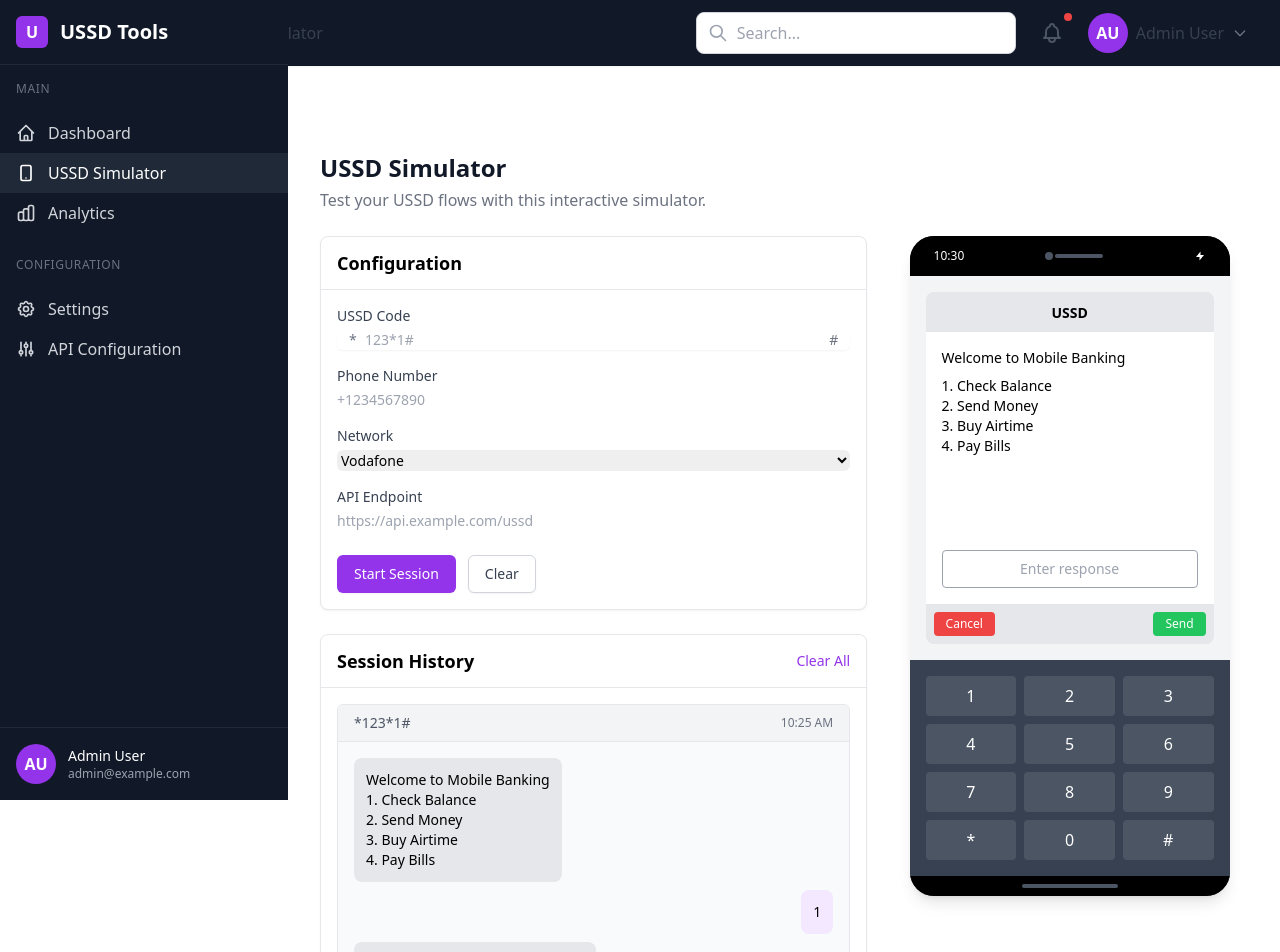
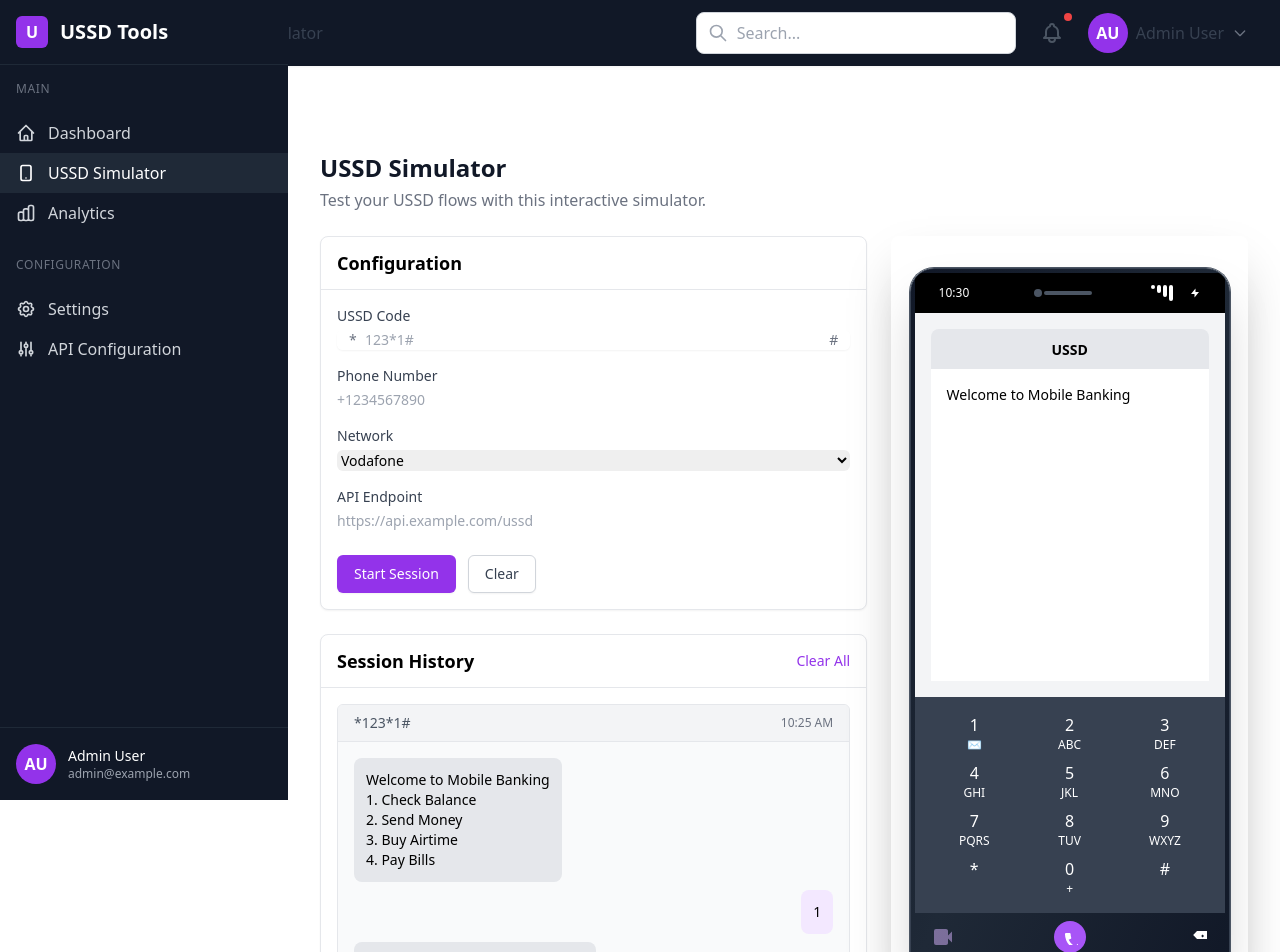
Before and after one commit to KorirMoze/USSD-Simulator, a Nuxt app in the folder ussd-sandbox/: page /sandbox in a window 1280 px wide. Shown: the top 952 px of the page. Built offline with nearby package versions, Linux system fonts and the light colour scheme.

Commit message:
styling simulator and click buttons

```diff
--- a/ussd-sandbox/pages/sandbox.vue
+++ b/ussd-sandbox/pages/sandbox.vue
@@ -10,14 +10,16 @@
       class="transition-all duration-300 ease-in-out pt-16"
       :class="{
         'lg:ml-64 xl:ml-72 2xl:ml-80': sidebarOpen,
-        'ml-0': !sidebarOpen
+        'ml-0': !sidebarOpen,
       }"
     >
       <div class="px-4 py-6 lg:px-6 xl:px-8 2xl:px-10 max-w-7xl mx-auto">
         <!-- Content Header -->
         <div class="mb-6">
           <h1 class="text-2xl font-bold text-gray-900">USSD Simulator</h1>
-          <p class="text-gray-500 mt-1">Test your USSD flows with this interactive simulator.</p>
+          <p class="text-gray-500 mt-1">
+            Test your USSD flows with this interactive simulator.
+          </p>
         </div>
 
         <!-- Main Content Grid -->
@@ -32,9 +34,15 @@
               <div class="p-4 space-y-4">
                 <!-- USSD Code Input -->
                 <div>
-                  <label for="ussd-code" class="block text-sm font-medium text-gray-700 mb-1">USSD Code</label>
+                  <label
+                    for="ussd-code"
+                    class="block text-sm font-medium text-gray-700 mb-1"
+                    >USSD Code</label
+                  >
                   <div class="mt-1 relative rounded-md shadow-sm">
-                    <div class="absolute inset-y-0 left-0 pl-3 flex items-center pointer-events-none">
+                    <div
+                      class="absolute inset-y-0 left-0 pl-3 flex items-center pointer-events-none"
+                    >
                       <span class="text-gray-500 sm:text-sm">*</span>
                     </div>
                     <input
@@ -43,7 +51,9 @@
                       class="focus:ring-purple-500 focus:border-purple-500 block w-full pl-7 pr-12 sm:text-sm border-gray-300 rounded-md"
                       placeholder="123*1#"
                     />
-                    <div class="absolute inset-y-0 right-0 pr-3 flex items-center pointer-events-none">
+                    <div
+                      class="absolute inset-y-0 right-0 pr-3 flex items-center pointer-events-none"
+                    >
                       <span class="text-gray-500 sm:text-sm">#</span>
                     </div>
                   </div>
@@ -51,7 +61,11 @@
 
                 <!-- Phone Number Input -->
                 <div>
-                  <label for="phone-number" class="block text-sm font-medium text-gray-700 mb-1">Phone Number</label>
+                  <label
+                    for="phone-number"
+                    class="block text-sm font-medium text-gray-700 mb-1"
+                    >Phone Number</label
+                  >
                   <input
                     type="text"
                     id="phone-number"
@@ -62,7 +76,11 @@
 
                 <!-- Network Select -->
                 <div>
-                  <label for="network" class="block text-sm font-medium text-gray-700 mb-1">Network</label>
+                  <label
+                    for="network"
+                    class="block text-sm font-medium text-gray-700 mb-1"
+                    >Network</label
+                  >
                   <select
                     id="network"
                     class="focus:ring-purple-500 focus:border-purple-500 block w-full sm:text-sm border-gray-300 rounded-md"
@@ -76,7 +94,11 @@
 
                 <!-- API Endpoint Input -->
                 <div>
-                  <label for="api-endpoint" class="block text-sm font-medium text-gray-700 mb-1">API Endpoint</label>
+                  <label
+                    for="api-endpoint"
+                    class="block text-sm font-medium text-gray-700 mb-1"
+                    >API Endpoint</label
+                  >
                   <input
                     type="text"
                     id="api-endpoint"
@@ -105,36 +127,47 @@
 
             <!-- History Section -->
             <div class="bg-white rounded-lg shadow-sm border border-gray-200">
-              <div class="px-4 py-3 border-b border-gray-200 flex justify-between items-center">
+              <div
+                class="px-4 py-3 border-b border-gray-200 flex justify-between items-center"
+              >
                 <h2 class="font-semibold text-lg">Session History</h2>
-                <button class="text-sm text-purple-600 hover:text-purple-800">Clear All</button>
+                <button class="text-sm text-purple-600 hover:text-purple-800">
+                  Clear All
+                </button>
               </div>
               <div class="p-4">
-                <div class="overflow-hidden bg-gray-50 border border-gray-200 rounded-md">
+                <div
+                  class="overflow-hidden bg-gray-50 border border-gray-200 rounded-md"
+                >
                   <div class="px-4 py-2 border-b border-gray-200 bg-gray-100">
                     <div class="flex justify-between items-center">
-                      <span class="text-sm font-medium text-gray-600">*123*1#</span>
+                      <span class="text-sm font-medium text-gray-600"
+                        >*123*1#</span
+                      >
                       <span class="text-xs text-gray-500">10:25 AM</span>
                     </div>
                   </div>
                   <div class="p-4 space-y-4">
                     <div class="space-y-2">
-                      <div class="bg-gray-200 rounded-lg p-3 text-sm inline-block max-w-[80%]">
+                      <div
+                        class="bg-gray-200 rounded-lg p-3 text-sm inline-block max-w-[80%]"
+                      >
                         Welcome to Mobile Banking
-                        <br>1. Check Balance
-                        <br>2. Send Money
-                        <br>3. Buy Airtime
-                        <br>4. Pay Bills
+                        <br />1. Check Balance <br />2. Send Money <br />3. Buy
+                        Airtime <br />4. Pay Bills
                       </div>
                       <div class="flex justify-between items-center">
-                        <div class="bg-purple-100 rounded-lg p-3 text-sm inline-block max-w-[80%] ml-auto">
+                        <div
+                          class="bg-purple-100 rounded-lg p-3 text-sm inline-block max-w-[80%] ml-auto"
+                        >
                           1
                         </div>
                       </div>
-                      <div class="bg-gray-200 rounded-lg p-3 text-sm inline-block max-w-[80%]">
+                      <div
+                        class="bg-gray-200 rounded-lg p-3 text-sm inline-block max-w-[80%]"
+                      >
                         Your current balance is $1,245.67
-                        <br>0. Back to Main Menu
-                        <br>9. Exit
+                        <br />0. Back to Main Menu <br />9. Exit
                       </div>
                     </div>
                   </div>
@@ -144,16 +177,34 @@
           </div>
 
           <!-- Right Column (2/5) - Mobile Emulator -->
-          <div class="lg:col-span-2">
+          <div class="lg:col-span-2 border-gray-900 shadow-2xl rounded-lg pt-8">
             <!-- Phone Emulator -->
-            <div class="bg-gray-800 rounded-3xl shadow-lg overflow-hidden max-w-xs mx-auto">
+            <div
+              class="bg-gradient-to-br from-gray-900 via-gray-800 to-gray-900 rounded-3xl border border-gray-700 shadow-2xl ring-1 ring-gray-600 overflow-hidden max-w-xs mx-auto p-1"
+            >
               <!-- Phone Top Bar -->
-              <div class="bg-black text-white px-6 py-2 flex justify-between items-center">
+              <div
+                class="bg-black text-white px-6 py-2 flex justify-between items-center"
+              >
                 <span class="text-xs">10:30</span>
-                <div class="w-16 h-6 bg-black rounded-full mx-auto relative flex items-center">
-                  <div class="w-2 h-2 bg-gray-600 rounded-full absolute left-1.5"></div>
-                  <div class="w-12 h-1 bg-gray-600 rounded-full absolute left-4"></div>
+                <div
+                  class="w-16 h-6 bg-black rounded-full mx-auto relative flex items-center"
+                >
+                  <div
+                    class="w-2 h-2 bg-gray-600 rounded-full absolute left-1.5"
+                  ></div>
+                  <div
+                    class="w-12 h-1 bg-gray-600 rounded-full absolute left-4"
+                  ></div>
                 </div>
+                <!-- Network Signal Bars -->
+                <div class="flex gap-[2px]">
+                  <div class="w-1 h-1 bg-white rounded-sm"></div>
+                  <div class="w-1 h-2 bg-white rounded-sm"></div>
+                  <div class="w-1 h-3 bg-white rounded-sm"></div>
+                  <div class="w-1 h-4 bg-white rounded-sm"></div>
+                </div>
+
                 <div class="flex space-x-1">
                   <svg class="w-3 h-3" fill="currentColor" viewBox="0 0 24 24">
                     <path d="M12 18v-6m0 0V6m0 6h6m-6 0H6"></path>
@@ -172,48 +223,73 @@
                 </div>
 
                 <!-- Screen Content -->
-                <div class="flex-1 bg-white p-4 text-center flex flex-col justify-between">
+                <div
+                  class="flex-1 bg-white p-4 text-center flex flex-col justify-between"
+                >
                   <div class="text-left flex-1">
-                    <p class="text-sm font-medium mb-2">Welcome to Mobile Banking</p>
-                    <p class="text-sm">1. Check Balance</p>
-                    <p class="text-sm">2. Send Money</p>
-                    <p class="text-sm">3. Buy Airtime</p>
-                    <p class="text-sm">4. Pay Bills</p>
+                    <p class="text-sm font-medium mb-2">
+                      Welcome to Mobile Banking
+                    </p>
+                    <div v-if="sessionOutput">{{ sessionOutput }}</div>
+
+                    {{ userInput }}
                   </div>
-
-                  <!-- Input Field -->
-                  <div>
-                    <input
-                      type="text"
-                      class="w-full border border-gray-400 p-2 text-center text-sm rounded"
-                      placeholder="Enter response"
-                    />
-                  </div>
-                </div>
-
-                <!-- Screen Footer -->
-                <div class="bg-gray-200 p-2 flex justify-between items-center rounded-b-lg">
-                  <button class="px-3 py-1 bg-red-500 text-white text-xs rounded">Cancel</button>
-                  <button class="px-3 py-1 bg-green-500 text-white text-xs rounded">Send</button>
                 </div>
               </div>
 
-              <!-- Phone Keypad -->
+              <!-- Dial Pad -->
               <div class="bg-gray-700 p-4 grid grid-cols-3 gap-2">
-                <button class="bg-gray-600 text-white p-2 rounded text-center">1</button>
-                <button class="bg-gray-600 text-white p-2 rounded text-center">2</button>
-                <button class="bg-gray-600 text-white p-2 rounded text-center">3</button>
-                <button class="bg-gray-600 text-white p-2 rounded text-center">4</button>
-                <button class="bg-gray-600 text-white p-2 rounded text-center">5</button>
-                <button class="bg-gray-600 text-white p-2 rounded text-center">6</button>
-                <button class="bg-gray-600 text-white p-2 rounded text-center">7</button>
-                <button class="bg-gray-600 text-white p-2 rounded text-center">8</button>
-                <button class="bg-gray-600 text-white p-2 rounded text-center">9</button>
-                <button class="bg-gray-600 text-white p-2 rounded text-center">*</button>
-                <button class="bg-gray-600 text-white p-2 rounded text-center">0</button>
-                <button class="bg-gray-600 text-white p-2 rounded text-center">#</button>
+                <div
+                  v-for="btn in buttons"
+                  :key="btn.label"
+                  @click="append(btn.label)"
+                  class="cursor-pointer text-white text-center"
+                >
+                  <div>{{ btn.label }}</div>
+                  <div class="text-xs font-light text-grey-300">
+                    {{ btn.sub }}
+                  </div>
+                </div>
               </div>
+              <!-- Action Buttons -->
+              <div class="flex justify-between items-center mt-2 pr-4 pl-4">
+                <button class="text-purple-300 opacity-50">
+                  <!-- Video call icon (disabled) -->
+                  <svg class="w-6 h-6" fill="currentColor" viewBox="0 0 24 24">
+                    <path
+                      d="M17 10.5V6c0-1.1-.9-2-2-2H5a2 2 0 0 0-2 2v12a2 2 0 0 0 2 2h10c1.1 0 2-.9 2-2v-4.5l4 4v-11l-4 4z"
+                    />
+                  </svg>
+                </button>
 
+                <button
+                  @click="sendRequest"
+                  class="bg-purple-500 p-2 rounded-full hover:bg-purple-600 transition-colors"
+                >
+                  <!-- Call Button -->
+                  <svg
+                    class="w-4 h-4 text-white"
+                    fill="currentColor"
+                    viewBox="0 0 16 16"
+                  >
+                    <path
+                      d="M6.62 10.79a15.05 15.05 0 0 0 6.59 6.59l2.2-2.2a1 1 0 0 1 1.11-.21 11.36 11.36 0 0 0 3.58.57 1 1 0 0 1 1 1v3.59a1 1 0 0 1-1 1A16 16 0 0 1 3 5a1 1 0 0 1 1-1h3.6a1 1 0 0 1 1 1 11.36 11.36 0 0 0 .57 3.58 1 1 0 0 1-.21 1.11z"
+                    />
+                  </svg>
+                </button>
+
+                <button
+                  @click="remove"
+                  class="text-white hover:text-purple-300 transition-colors"
+                >
+                  <!-- Backspace -->
+                  <svg class="w-6 h-6" fill="currentColor" viewBox="0 0 24 24">
+                    <path
+                      d="M22 6H12l-1.41 1.41L8.17 10l2.42 2.59L12 14h10V6zm-3 5l-1.41 1.41L16.17 11l1.42-1.41L19 11z"
+                    />
+                  </svg>
+                </button>
+              </div>
               <!-- Phone Bottom Bar -->
               <div class="bg-black px-4 py-2 flex justify-center">
                 <div class="w-24 h-1 bg-gray-600 rounded-full"></div>
@@ -227,26 +303,49 @@
 </template>
 
 <script setup>
-import { ref, watch, onMounted, onUnmounted } from 'vue'
-import Sidebar from '../layouts/sideBar.vue'
-import Navbar from '../layouts/Navbar.vue'
+import { ref, watch, onMounted, onUnmounted } from "vue";
+import Sidebar from "../layouts/sideBar.vue";
+import Navbar from "../layouts/Navbar.vue";
 
 // State
-const sidebarOpen = ref(true)
-const userMenuOpen = ref(false)
-const windowWidth = ref(0) // default to 0
+const sidebarOpen = ref(true);
+const userMenuOpen = ref(false);
+const windowWidth = ref(0); // default to 0
+const userInput = ref("");
+const sessionOutput = ref("");
+const ussdCode = ref("");
+const phoneNumber = ref("");
+const network = ref("");
+const apiEndpoint = ref("");
 
+const buttons = [
+  { label: "1", sub: "✉️" },
+  { label: "2", sub: "ABC" },
+  { label: "3", sub: "DEF" },
+  { label: "4", sub: "GHI" },
+  { label: "5", sub: "JKL" },
+  { label: "6", sub: "MNO" },
+  { label: "7", sub: "PQRS" },
+  { label: "8", sub: "TUV" },
+  { label: "9", sub: "WXYZ" },
+  { label: "*", sub: "" },
+  { label: "0", sub: "+" },
+  { label: "#", sub: "" },
+];
 
+const append = (val) => {
+  userInput.value += val;
+};
 
 // Toggle user menu
 const toggleUserMenu = () => {
-  userMenuOpen.value = !userMenuOpen.value
-}
+  userMenuOpen.value = !userMenuOpen.value;
+};
 
 // Close user menu when clicking outside
 const handleClickOutside = (event) => {
-  const userMenuButton = document.querySelector('button')
-  const userMenu = document.querySelector('.dropdown')
+  const userMenuButton = document.querySelector("button");
+  const userMenu = document.querySelector(".dropdown");
 
   if (
     userMenuOpen.value &&
@@ -255,38 +354,68 @@ const handleClickOutside = (event) => {
     !userMenuButton.contains(event.target) &&
     !userMenu.contains(event.target)
   ) {
-    userMenuOpen.value = false
+    userMenuOpen.value = false;
   }
-}
+};
 
+const remove = () => {
+  userInput.value = userInput.value.slice(0, -1);
+};
 // Update window width on resize
 const handleResize = () => {
-  windowWidth.value = window.innerWidth
+  windowWidth.value = window.innerWidth;
 
   if (windowWidth.value < 1024) {
-    if (sidebarOpen.value) sidebarOpen.value = false
-    if (userMenuOpen.value) userMenuOpen.value = false
+    if (sidebarOpen.value) sidebarOpen.value = false;
+    if (userMenuOpen.value) userMenuOpen.value = false;
   }
-}
+};
 
 // Lifecycle hooks
 onMounted(() => {
-  windowWidth.value = window.innerWidth // ← safe here
-  document.addEventListener('click', handleClickOutside)
-  window.addEventListener('resize', handleResize)
+  windowWidth.value = window.innerWidth; // ← safe here
+  document.addEventListener("click", handleClickOutside);
+  window.addEventListener("resize", handleResize);
 
   if (windowWidth.value < 1024) {
-    sidebarOpen.value = false
+    sidebarOpen.value = false;
   }
-})
+});
 
 onUnmounted(() => {
-  document.removeEventListener('click', handleClickOutside)
-  window.removeEventListener('resize', handleResize)
-  document.body.style.overflow = ''
-})
+  document.removeEventListener("click", handleClickOutside);
+  window.removeEventListener("resize", handleResize);
+  document.body.style.overflow = "";
+});
+
+const sendRequest = async () => {
+  if (!apiEndpoint.value || !ussdCode.value || !phoneNumber.value) {
+    sessionOutput.value = "Missing required fields.";
+    return;
+  }
+
+  try {
+    const response = await fetch(apiEndpoint.value, {
+      method: "POST",
+      headers: {
+        "Content-Type": "application/json",
+      },
+      body: JSON.stringify({
+        ussdCode: ussdCode.value,
+        phoneNumber: phoneNumber.value,
+        network: network.value,
+        input: userInput.value,
+      }),
+    });
+
+    const data = await response.json();
+    sessionOutput.value = data.message || "No response received.";
+    userInput.value = "";
+  } catch (error) {
+    sessionOutput.value = `Request failed: ${error.message}`;
+  }
+};
 </script>
-
 
 <style scoped>
 /* Transition Effects */
```
